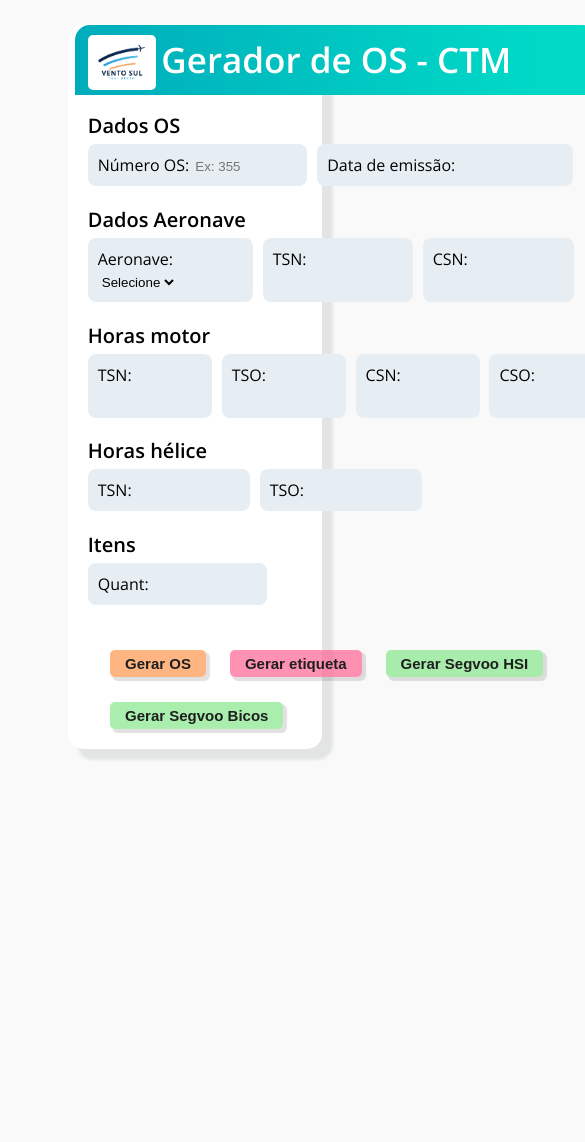
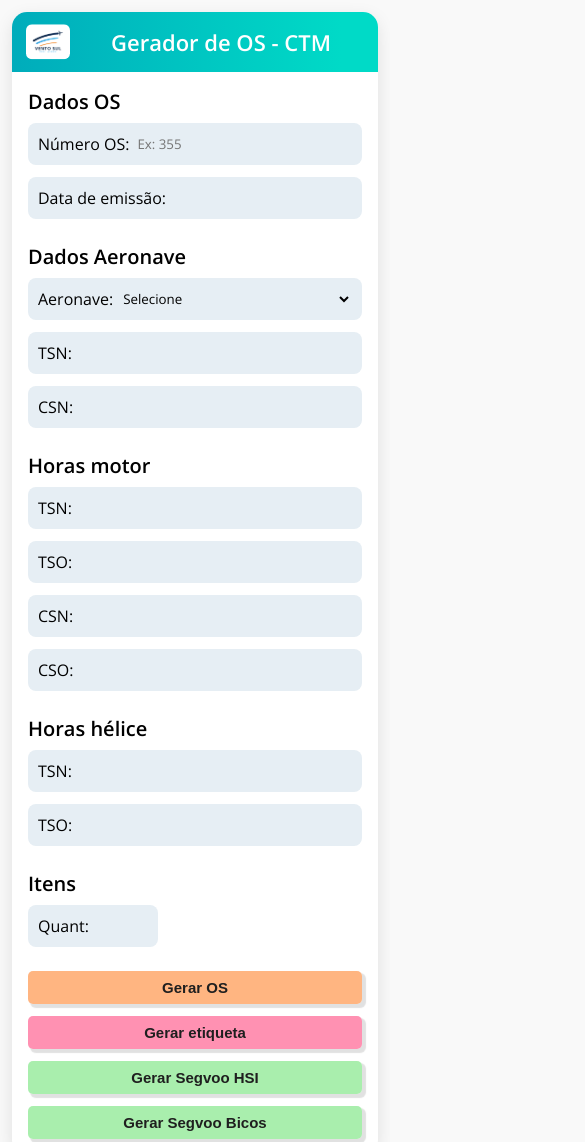
Before and after one commit to Milenaslv20/gerador-ordem-servico-aereo, a website: page public/index.html in a window 390 px wide. Shown: the top 1142 px of the page, 585 px wide, since content can reach past the window. Before the commit the page ends 844 px from the top, so only its background shows below. Drawn offline with nearby package versions, Linux system fonts and the light colour scheme.

Commit message:
fix: responsivity

```diff
--- a/public/index.html
+++ b/public/index.html
@@ -9,8 +9,10 @@
 </head>
 <body>
     <div class="container">
+        <header class="cabecalho">
             <img src="logo_ventosul.png" class="logo_empresa" alt="Vento Sul Táxi Aéreo">
             <span class="titulo">Gerador de OS - CTM</span>
+        </header>
         <form action="/gerar-doc" method="POST">
             <div class="container_span">
                 <span class="titulo_dados_os">Dados OS</span>
@@ -109,7 +111,7 @@
                 <span class="titulo_dados_os">Itens</span>
             </div>
             <div class="container_inputs">
-                <div class="input">
+                <div class="input input_quant">
                     <label>Quant:</label>
                     <input type="number" id="quantItens" name="quantItens" oninput="gerarCampos()">
                 </div>
@@ -117,10 +119,12 @@
 
             <div id="container_span"></div>
 
+            <div class="container_botoes">
                 <button type="submit" name="acao" value="os" class="button" id="button_os">Gerar OS</button>
                 <button type="submit" name="acao" value="etiqueta" class="button" id="button_etiqueta">Gerar etiqueta</button>
                 <button type="submit" name="acao" value="segvooHsi" class="button" id="button_segvoos">Gerar Segvoo HSI</button>
                 <button type="submit" name="acao" value="segvooBicos" class="button" id="button_segvoos">Gerar Segvoo Bicos</button>
+            </div>
         </form>
     </div>
     <script src="script.js"></script>
--- a/public/styles.css
+++ b/public/styles.css
@@ -1,36 +1,60 @@
 @import url('https://fonts.googleapis.com/css2?family=Open+Sans:ital,wdth,wght@0,75..100,300..800;1,75..100,300..800&display=swap');
 
+*{
+    box-sizing: border-box;
+}
+
 body{
-    margin: 25px 0 25px 0;
-    padding: 0;
-    width: 100%;
-    height: fit-content;
+    margin: 0;
+    padding: 25px 16px;
+    min-height: 100vh;
     display: flex;
-    align-items: center;
+    align-items: flex-start;
     justify-content: center;
     background-color: #F9F9F9;
     font-family: "Open Sans", sans-serif;
     font-optical-sizing: auto;
-    font-weight: thin;
 }
 
 .container{
-    width: 55%;
-    height: fit-content;
+    width: 100%;
+    max-width: 760px;
     background-color: #ffffff;
-    box-shadow: 10px 10px 3px 1px #E3E5E4;
+    box-shadow: 0 6px 18px #0000001a;
     border-radius: 15px;
-    padding: 20px;
-    display: grid;
+    overflow: hidden;
 }
 
-.input{
-    width: fit-content;
-    height: fit-content;
-    padding: 10px;
-    border-radius: 8px;
-    background-color: #E6EEF4;
-    margin-right: 2%;
+.cabecalho{
+    position: relative;
+    display: flex;
+    align-items: center;
+    justify-content: center;
+    min-height: 74px;
+    padding: 12px 20px 12px 90px;
+    background: linear-gradient(90deg,#00ACBB 0%, #00dac7 90%);
+}
+
+.logo_empresa{
+    position: absolute;
+    left: 18px;
+    top: 50%;
+    transform: translateY(-50%);
+    width: 56px;
+    background-color: #ffffff;
+    padding: 6px;
+    border-radius: 6px;
+}
+
+.titulo{
+    font-size: 32px;
+    font-weight: 600;
+    color: #fff;
+    text-align: center;
+}
+
+form{
+    padding: 20px;
 }
 
 .container_span{
@@ -39,35 +63,61 @@ body{
     justify-content: space-between;
 }
 
-.container_inputs{
-    width: 100%;
-    height: fit-content;
-    display: flex;
-    margin-bottom: 4%;
-    margin-top: 1%;
-}
-
 .titulo_dados_os{
     font-size: 20px;
     font-weight: 600;
 }
 
+.container_inputs{
+    width: 100%;
+    display: grid;
+    grid-template-columns: repeat(auto-fit, minmax(160px, 1fr));
+    gap: 12px;
+    margin-top: 8px;
+    margin-bottom: 24px;
+}
 
-input{
-    border: none;
-    outline: none;
-    width: 100px;
+.input{
+    display: flex;
+    align-items: center;
+    gap: 6px;
+    min-width: 0;
+    padding: 10px;
+    border-radius: 8px;
     background-color: #E6EEF4;
 }
 
+.input_quant{
+    width: 130px;
+    justify-self: start;
+}
+
+.input label{
+    white-space: nowrap;
+}
+
+input,
 select{
+    flex: 1;
+    min-width: 0;
+    width: 100%;
     border: none;
     outline: none;
+    background-color: #E6EEF4;
+    font-family: inherit;
+}
+
+.container_botoes{
+    display: flex;
+    flex-wrap: wrap;
+    justify-content: center;
+    gap: 12px;
+    margin-top: 10px;
 }
 
 .button{
     cursor: pointer;
-    padding: 5px 15px 5px 15px;
+    padding: 8px 16px;
     font-size: 15px;
     background-color:#ff984fb6;
     font-weight: bold;
@@ -75,31 +125,10 @@ select{
     border: none;
     box-shadow: 3px 3px 1px 1px #5050502c;
     transition: 0.9s;
-    position: relative;
-    left: 0.5%;
-    margin-top: 25px;
-    margin-left: 4%;
     color: #1f1f1f;
 }
 .button:hover{
     background-color: #ffcf95;
-}
-
-.titulo{
-    width: 105.2%;
-    height: 104%;
-    display: flex;
-    align-items: center;
-    justify-content: center;
-    margin-bottom: 20px;
-    font-size: 35px;
-    font-weight: 600;
-    color: #fff;
-    background: linear-gradient(90deg,#00ACBB 0%, #00dac7 90%);
-    border-radius: 15px 15px 0 0;
-    position: relative;
-    top: -30%;
-    left: -2.5%;
 }
 
 #button_etiqueta{
@@ -116,16 +145,34 @@ select{
     background-color: #aaffaeb6;
 }
 
-select{
-    background-color: #E6EEF4;
+@media (max-width: 600px){
+    body{
+        padding: 12px;
+    }
+
+    .cabecalho{
+        min-height: 60px;
+        padding-left: 72px;
+    }
+
+    .logo_empresa{
+        width: 44px;
+        left: 14px;
+    }
+
+    .titulo{
+        font-size: 22px;
+    }
+
+    form{
+        padding: 16px;
+    }
+
+    .container_inputs{
+        grid-template-columns: 1fr;
+    }
+
+    .button{
+        flex: 1 1 100%;
+    }
 }
-
-.logo_empresa{
-    position: absolute;
-    width: 50px;
-    z-index: 5;
-    background-color: #ffffff;
-    padding: 9px;
-    border-radius: 5px;
-    top: 35px;
-}
```
Lines whose indentation alone changed are shown as unchanged.
